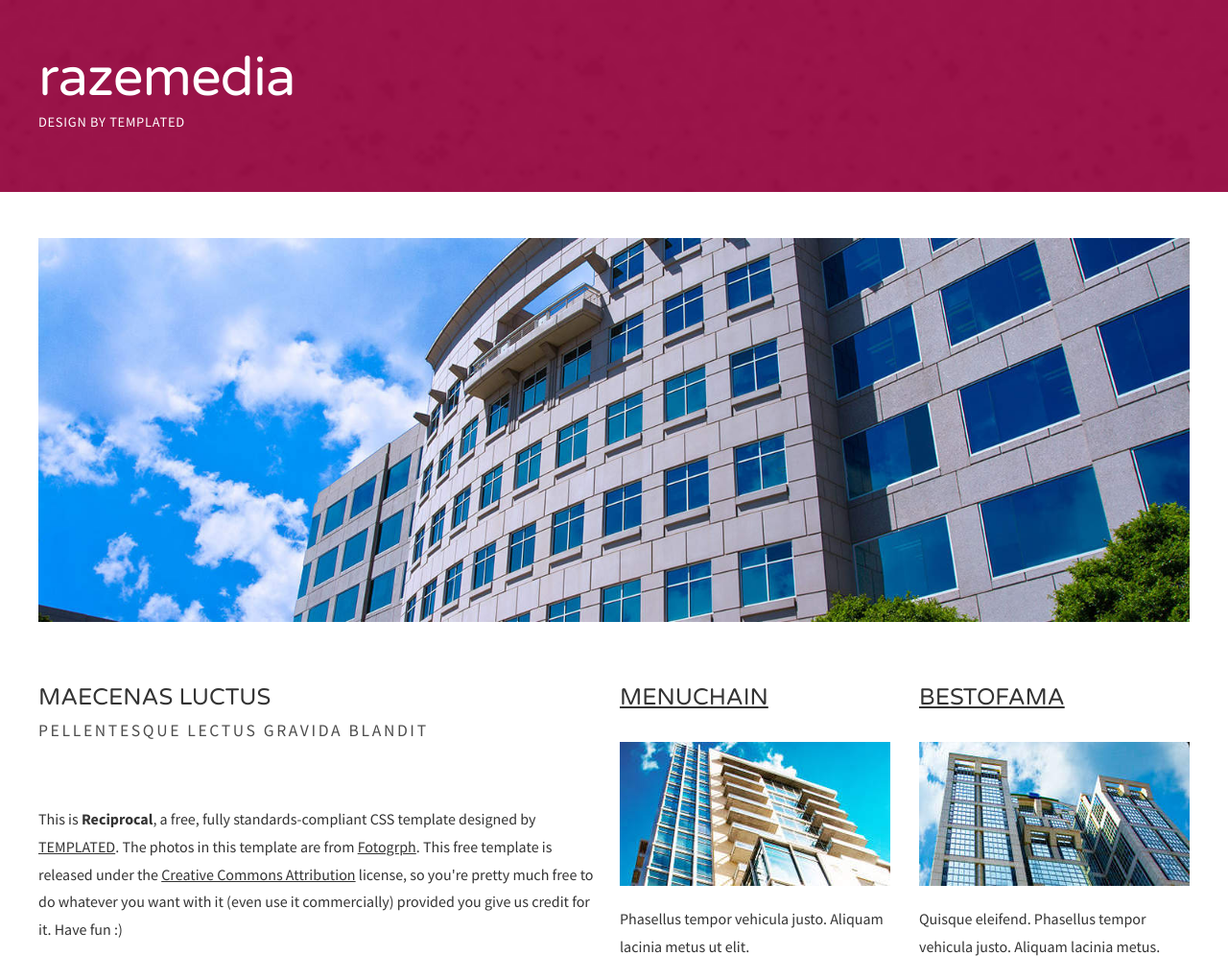
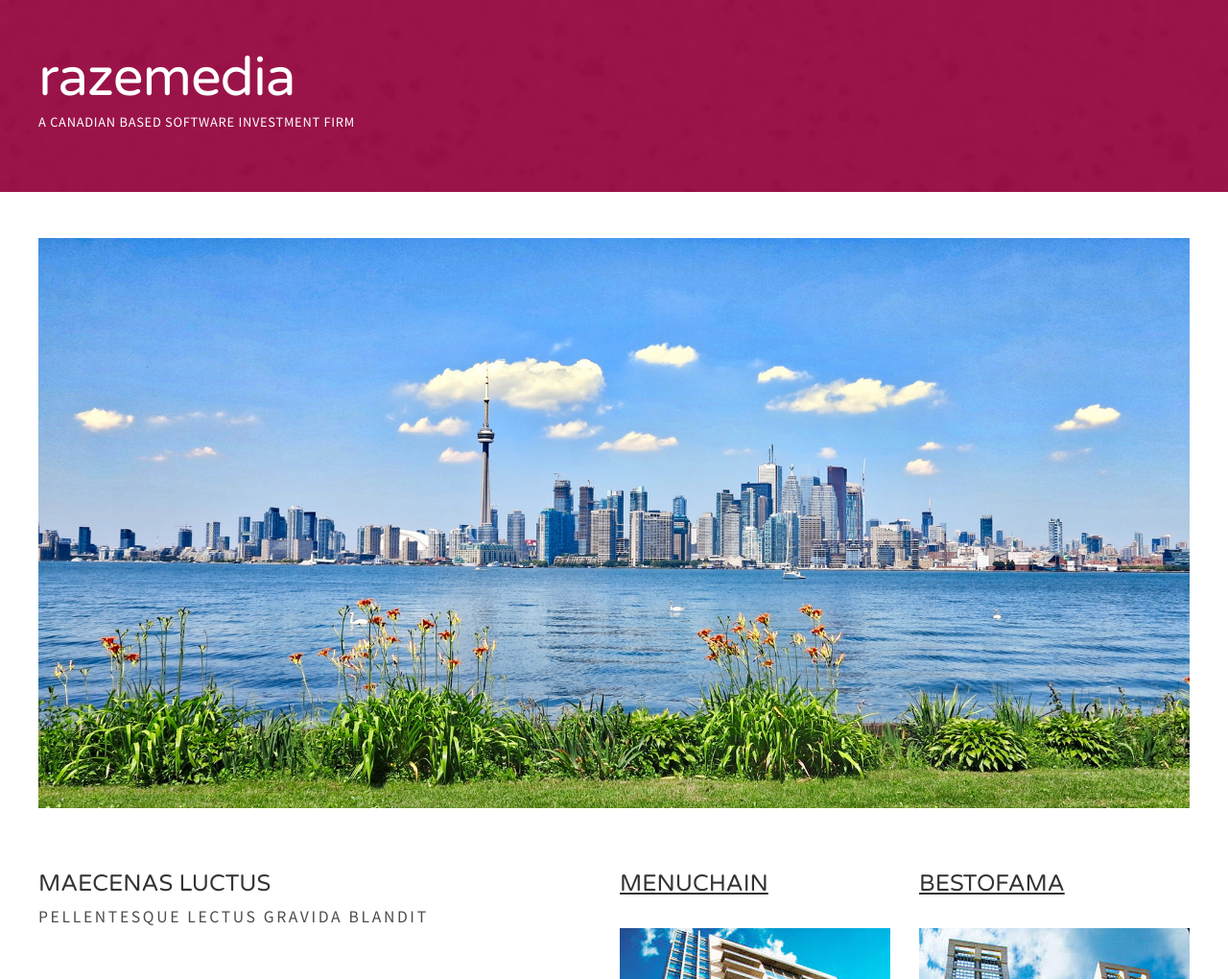
Before and after one commit to andey/razemedia.net, a plain HTML site: page index.html in a window 1280 px wide. Shown: the top 1020 px of the page at 96% size. Drawn offline with Linux system fonts and the light colour scheme.

Commit message:
add picure of toronto

```diff
--- a/index.html
+++ b/index.html
@@ -19,12 +19,12 @@
         <div id="header" class="container">
             <div id="logo">
                 <h1><a href="#">RazeMedia</a></h1>
-                <p>Design by <a href="http://templated.co" rel="nofollow">TEMPLATED</a></p>
+                <p>A Canadian based software investment firm</p>
             </div>
         </div>
     </div>
     <div id="page" class="container">
-        <div><a href="#" class="image image-full"><img src="images/pic03.jpg" alt=""/></a></div>
+        <div><a href="#" class="image image-full"><img src="images/toronto.jpeg" alt=""/></a></div>
         <div class="column1">
             <div class="title">
                 <h2>Maecenas luctus</h2>
```
Also changed, not shown: images/toronto.jpeg (added).
